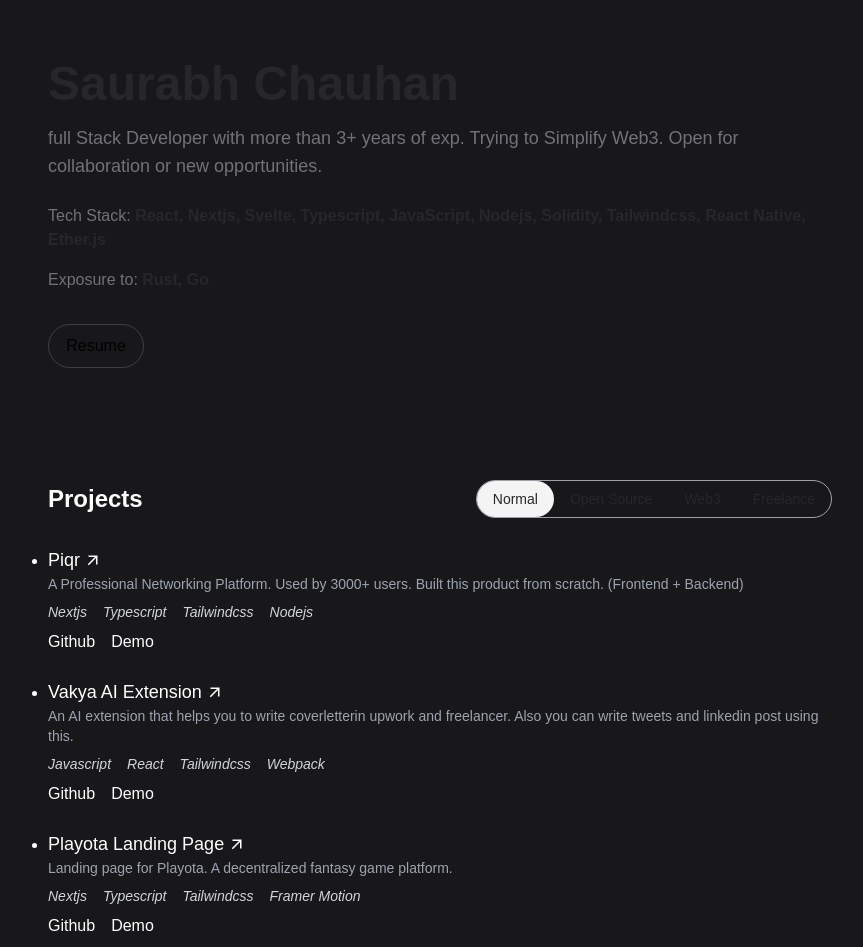
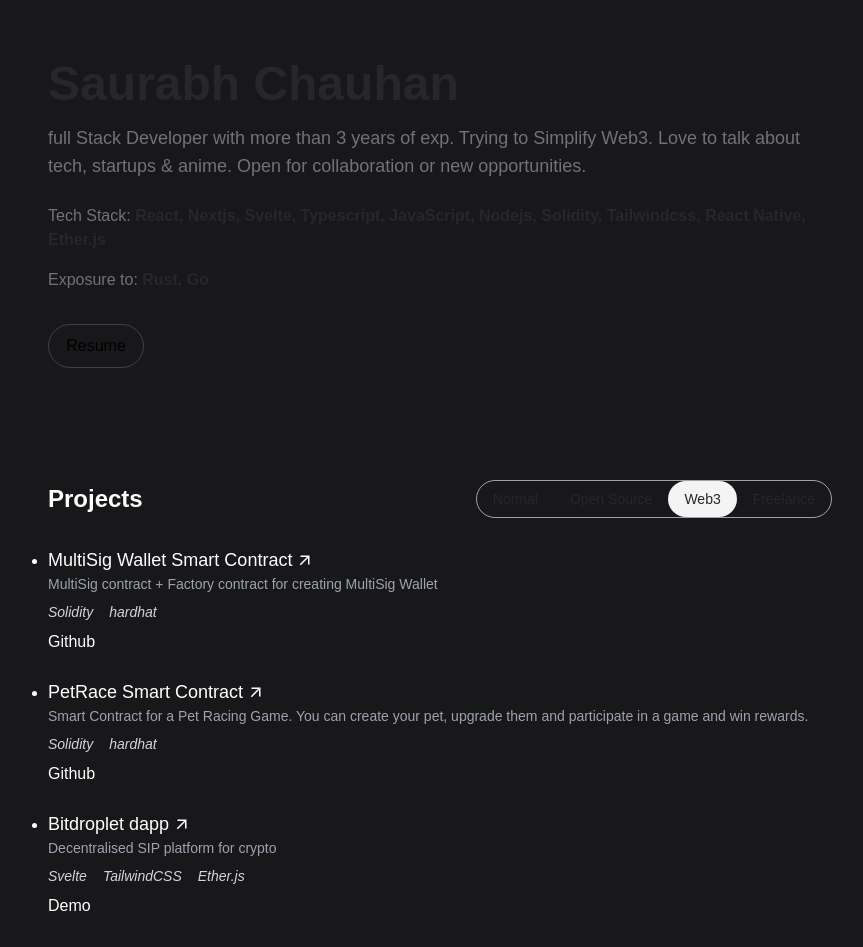
Before and after one commit to starc007/saurabh, a React (Vite) app: page / in a window 1280 px wide. Shown: the part 140-1087 px from the top of the page, without its empty margins (200-1063 px from the left). Built offline with nearby package versions, Linux system fonts and the light colour scheme.

Commit message:
update: projects

```diff
--- a/src/components/About.tsx
+++ b/src/components/About.tsx
@@ -38,8 +38,9 @@
             </LinkPreview>
           </p> */}
           <p className="text-zinc-500 mb-6 md:text-lg text-sm mt-4">
-            full Stack Developer with more than 3+ years of exp. Trying to
-            Simplify Web3. Open for collaboration or new opportunities.
+            full Stack Developer with more than 3 years of exp. Trying to
+            Simplify Web3. Love to talk about tech, startups & anime. Open for
+            collaboration or new opportunities.
           </p>
           <p className="dark:text-white text-zinc-800 font-semibold">
             <span className="dark:text-zinc-400 text-zinc-500 font-medium">
--- a/src/components/Work.tsx
+++ b/src/components/Work.tsx
@@ -7,7 +7,7 @@
     description:
       "MultiSig contract + Factory contract for creating MultiSig Wallet",
     tech: ["Solidity", "hardhat"],
-    demo: "https://github.com/starc007/multisig-wallet",
+    github: "https://github.com/starc007/multisig-wallet",
     isDapp: true,
   },
   {
@@ -15,7 +15,14 @@
     description:
       "Smart Contract for a Pet Racing Game. You can create your pet, upgrade them and participate in a game and win rewards.",
     tech: ["Solidity", "hardhat"],
-    demo: "https://github.com/starc007/petrace-smart-contract",
+    github: "https://github.com/starc007/petrace-smart-contract",
+    isDapp: true,
+  },
+  {
+    title: "Bitdroplet dapp",
+    description: "Decentralised SIP platform for crypto",
+    tech: ["Svelte", "TailwindCSS", "Ether.js"],
+    demo: "https://bitdroplet.com/dapp/",
     isDapp: true,
   },
   {
@@ -54,9 +61,8 @@
     tech: ["Javascript", "React", "Tailwindcss", "Webpack"],
   },
   {
-    title: "Playota Landing Page",
-    description:
-      "Landing page for Playota. A decentralized fantasy game platform.",
+    title: "Playota",
+    description: "A decentralized fantasy game platform.",
     github: "https://playota.app",
     demo: "https://playota.app",
     tech: ["Nextjs", "Typescript", "Tailwindcss", "Framer Motion"],
@@ -194,12 +200,13 @@
 ];
 
 const Work = () => {
-  const [selected, setSelected] = useState("Normal");
+  const [selected, setSelected] = useState("Web3");
 
   const [data, setData] = useState(
-    Details.filter(
-      (detail) => !detail?.isOSS && !detail?.isDapp && !detail?.isFreelance
-    )
+    // Details.filter(
+    //   (detail) => !detail?.isOSS && !detail?.isDapp && !detail?.isFreelance
+    // )
+    Details.filter((detail) => detail?.isDapp)
   );
 
   const handleClicked = (title: string) => {
```
